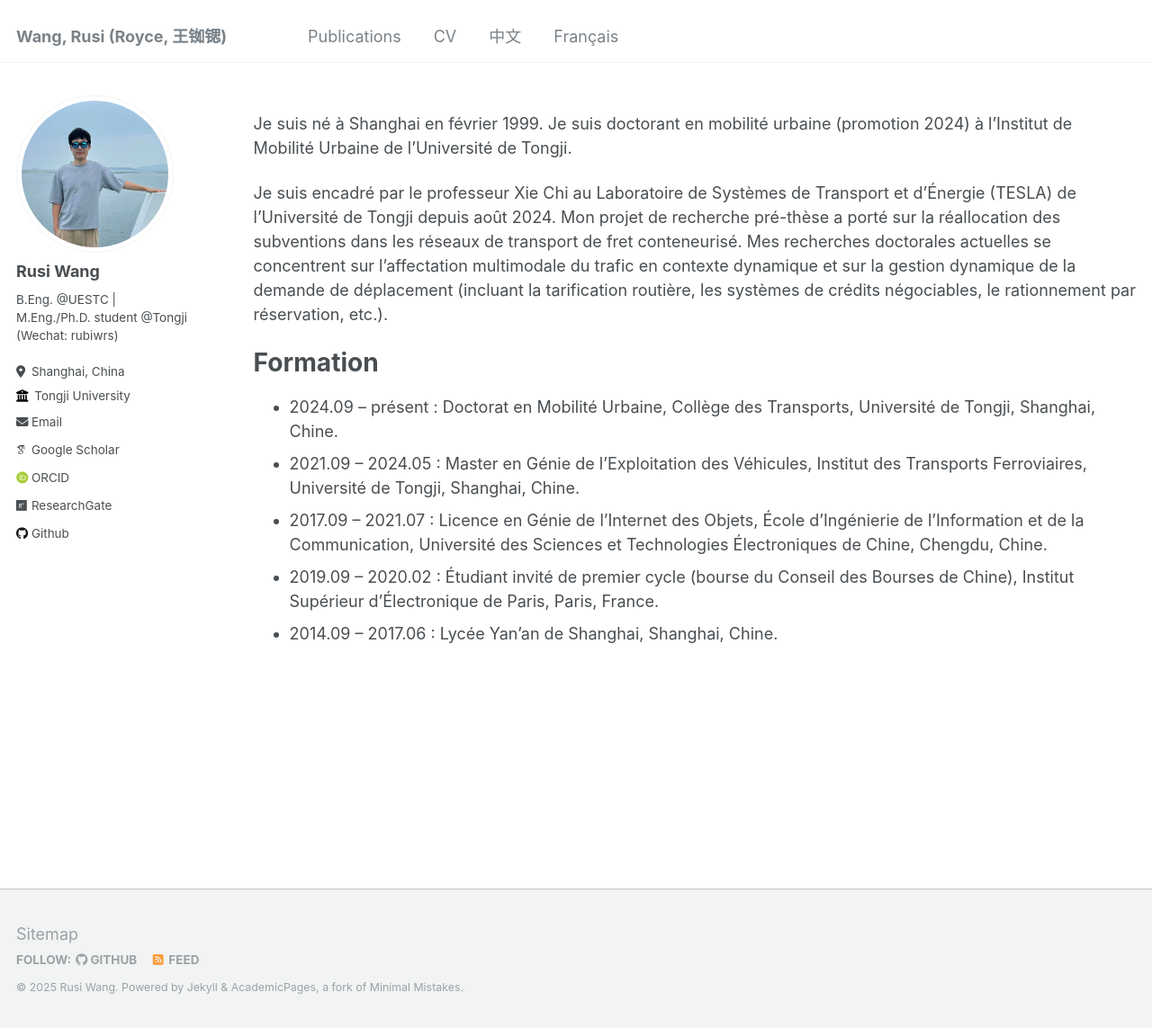
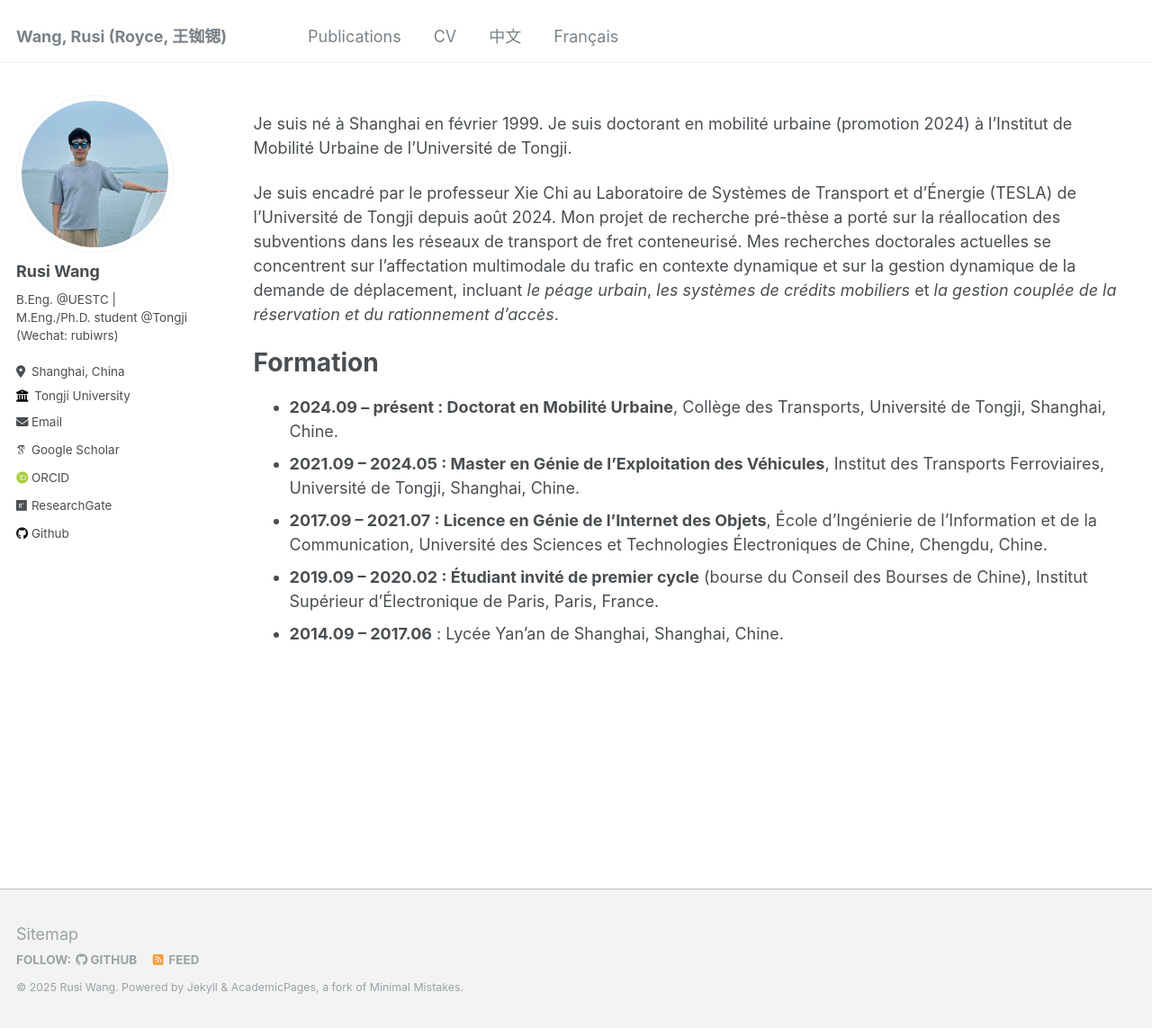
Before and after one commit to RusiWang99/RusiWang99.github.io, a Jekyll site: the page built from _pages/french.md, in a window 1280 px wide and 1143 px high. Shown: the whole window at 90% size. Built offline with Jekyll 4.4.1, drawn with Linux system fonts in a browser that asks for light colours; some web fonts are replaced.

Commit message:
Update french.md

```diff
--- a/_pages/french.md
+++ b/_pages/french.md
@@ -7,12 +7,12 @@ author_profile: true
 
 Je suis né à Shanghai en février 1999. Je suis doctorant en mobilité urbaine (promotion 2024) à l'Institut de Mobilité Urbaine de l'Université de Tongji.
 
-Je suis encadré par le professeur Xie Chi au Laboratoire de Systèmes de Transport et d'Énergie (TESLA) de l'Université de Tongji depuis août 2024. Mon projet de recherche pré-thèse a porté sur la réallocation des subventions dans les réseaux de transport de fret conteneurisé. Mes recherches doctorales actuelles se concentrent sur l'affectation multimodale du trafic en contexte dynamique et sur la gestion dynamique de la demande de déplacement (incluant la tarification routière, les systèmes de crédits négociables, le rationnement par réservation, etc.).
+Je suis encadré par le professeur Xie Chi au Laboratoire de Systèmes de Transport et d'Énergie (TESLA) de l'Université de Tongji depuis août 2024. Mon projet de recherche pré-thèse a porté sur la réallocation des subventions dans les réseaux de transport de fret conteneurisé. Mes recherches doctorales actuelles se concentrent sur l'affectation multimodale du trafic en contexte dynamique et sur la gestion dynamique de la demande de déplacement, incluant *le péage urbain*, *les systèmes de crédits mobiliers* et *la gestion couplée de la réservation et du rationnement d'accès*.
 
 Formation
 ======
-* 2024.09 – présent : Doctorat en Mobilité Urbaine, Collège des Transports, Université de Tongji, Shanghai, Chine.
-* 2021.09 – 2024.05 : Master en Génie de l'Exploitation des Véhicules, Institut des Transports Ferroviaires, Université de Tongji, Shanghai, Chine.
-* 2017.09 – 2021.07 : Licence en Génie de l'Internet des Objets, École d'Ingénierie de l'Information et de la Communication, Université des Sciences et Technologies Électroniques de Chine, Chengdu, Chine.
-* 2019.09 – 2020.02 : Étudiant invité de premier cycle (bourse du Conseil des Bourses de Chine), Institut Supérieur d'Électronique de Paris, Paris, France.
-* 2014.09 – 2017.06 : Lycée Yan'an de Shanghai, Shanghai, Chine.
+* **2024.09 – présent : Doctorat en Mobilité Urbaine**, Collège des Transports, Université de Tongji, Shanghai, Chine.
+* **2021.09 – 2024.05 : Master en Génie de l'Exploitation des Véhicules**, Institut des Transports Ferroviaires, Université de Tongji, Shanghai, Chine.
+* **2017.09 – 2021.07 : Licence en Génie de l'Internet des Objets**, École d'Ingénierie de l'Information et de la Communication, Université des Sciences et Technologies Électroniques de Chine, Chengdu, Chine.
+* **2019.09 – 2020.02 : Étudiant invité de premier cycle** (bourse du Conseil des Bourses de Chine), Institut Supérieur d'Électronique de Paris, Paris, France.
+* **2014.09 – 2017.06** : Lycée Yan'an de Shanghai, Shanghai, Chine.
```
